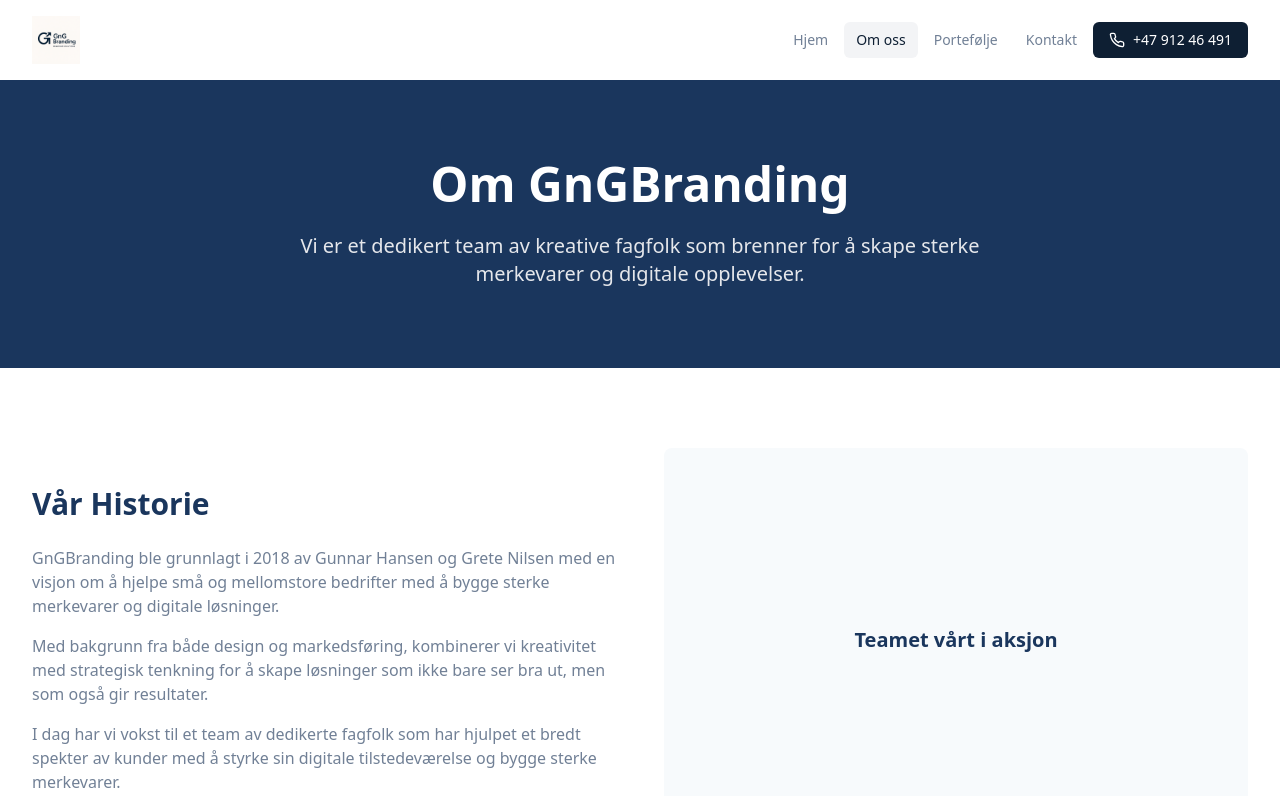
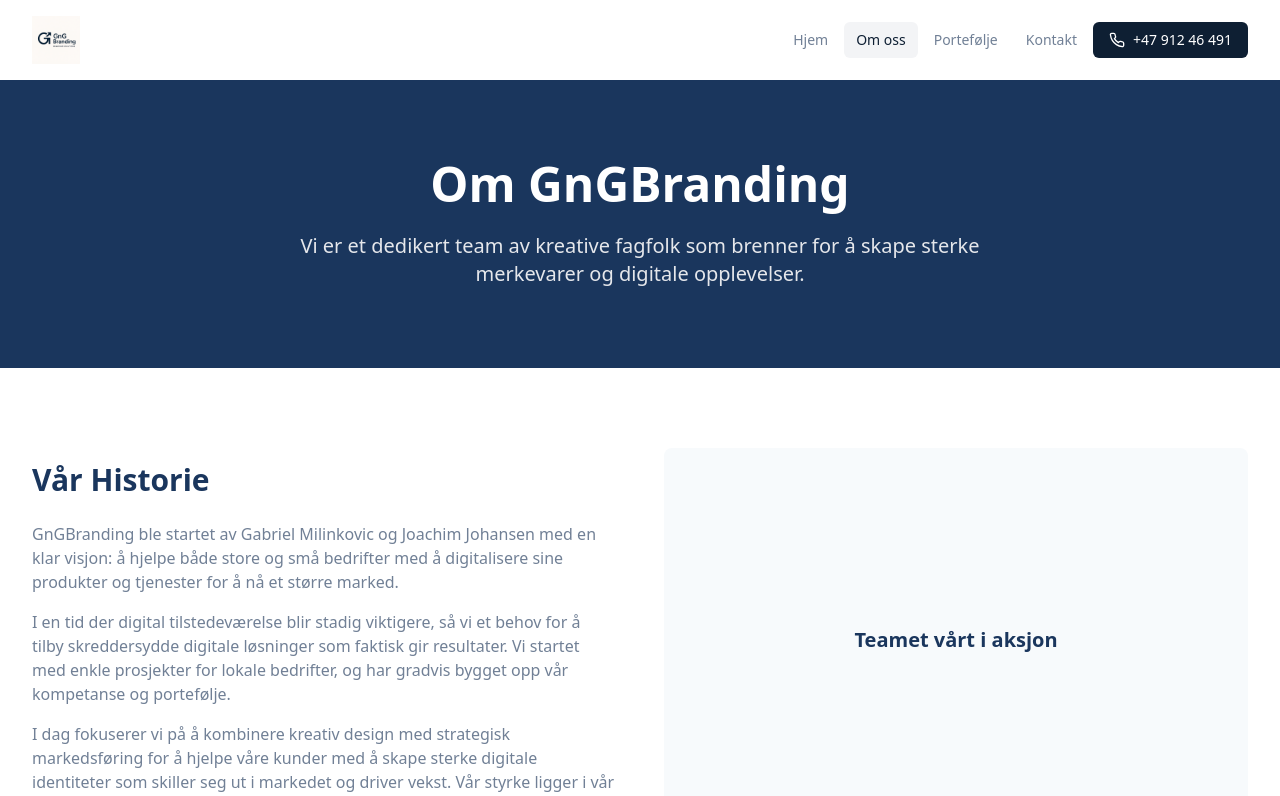
Before and after one commit to ensurik/gngbranding, a React (Vite) app: page /about in a window 1280 px wide. Shown: the top 796 px of the page. Built offline with nearby package versions, Linux system fonts and the light colour scheme.

Commit message:
feat: Update About page content
Update the content of the "Our Story" section on the About page.

```diff
--- a/src/pages/About.tsx
+++ b/src/pages/About.tsx
@@ -1,3 +1,4 @@
+
 import Navbar from "@/components/Navbar";
 import Footer from "@/components/Footer";
 import CallToAction from "@/components/CallToAction";
@@ -61,13 +62,13 @@ const About = () => {
             <div>
               <h2 className="text-3xl font-bold text-brand-blue mb-6">Vår Historie</h2>
               <p className="text-brand-gray mb-4">
-                GnGBranding ble grunnlagt i 2018 av Gunnar Hansen og Grete Nilsen med en visjon om å hjelpe små og mellomstore bedrifter med å bygge sterke merkevarer og digitale løsninger.
+                GnGBranding ble startet av Gabriel Milinkovic og Joachim Johansen med en klar visjon: å hjelpe både store og små bedrifter med å digitalisere sine produkter og tjenester for å nå et større marked.
               </p>
               <p className="text-brand-gray mb-4">
-                Med bakgrunn fra både design og markedsføring, kombinerer vi kreativitet med strategisk tenkning for å skape løsninger som ikke bare ser bra ut, men som også gir resultater.
+                I en tid der digital tilstedeværelse blir stadig viktigere, så vi et behov for å tilby skreddersydde digitale løsninger som faktisk gir resultater. Vi startet med enkle prosjekter for lokale bedrifter, og har gradvis bygget opp vår kompetanse og portefølje.
               </p>
               <p className="text-brand-gray">
-                I dag har vi vokst til et team av dedikerte fagfolk som har hjulpet et bredt spekter av kunder med å styrke sin digitale tilstedeværelse og bygge sterke merkevarer.
+                I dag fokuserer vi på å kombinere kreativ design med strategisk markedsføring for å hjelpe våre kunder med å skape sterke digitale identiteter som skiller seg ut i markedet og driver vekst. Vår styrke ligger i vår evne til å forstå hver enkelt bedrifts unike behov og utfordringer.
               </p>
             </div>
             <div className="bg-brand-lightGray h-96 rounded-lg flex items-center justify-center">
```
